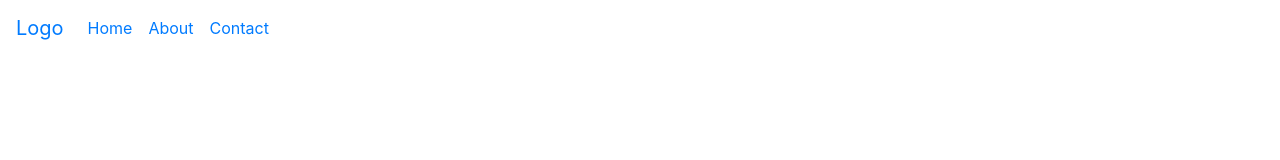
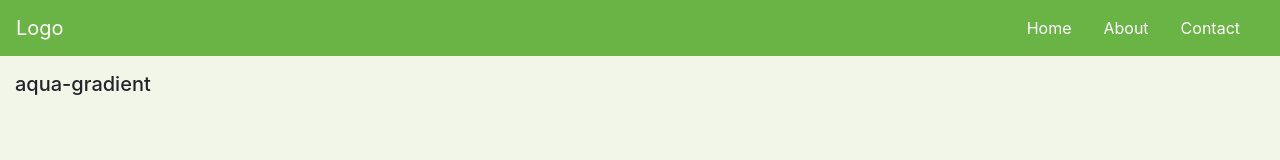
Before and after one commit to Jzhang0107/realWage, a plain HTML site: page frontend/index.html in a window 1280 px wide. Drawn offline with Linux system fonts and the light colour scheme.

Commit message:
frontend update

```diff
--- /dev/null
+++ b/frontend/css/main.css
@@ -0,0 +1,29 @@
+body
+{
+  padding: 0;
+  margin: 0;
+  background: #f2f6e9;
+}
+/*--- navigation bar ---*/
+.navbar
+{
+  background:#6ab446;
+}
+.nav-link,
+.navbar-brand
+{
+  color: #fff;
+  cursor: pointer;
+}
+.nav-link
+{
+  margin-right: 1em !important;
+}
+.nav-link:hover
+{
+  color: #000;
+}
+.navbar-collapse
+{
+  justify-content: flex-end;
+}
--- a/frontend/index.html
+++ b/frontend/index.html
@@ -6,6 +6,7 @@
     <meta charset="utf-8">
     <meta name="viewport" content="width=device-width, initial-scale=1">
     <link rel="stylesheet" href="bootstrap/css/bootstrap.min.css">
+    <link rel="stylesheet" type="text/css" href="css/main.css">
 
   </head>
   <body>
@@ -14,6 +15,8 @@
     <nav class="navbar navbar-expand-md">
 
       <a class="navbar-brand" href="#">Logo</a>
+
+    </div>
 
       <button class="navbar-toggler navbar-dark" type="button" data-toggle="collapse" data-target="#main-navigation">
         <span class="navbar-toggler-icon"></span>
@@ -34,5 +37,10 @@
       </div>
     </nav>
 
+    <div class="col-md-3 mb-4">
+      <div class="aqua-gradient color-block mb-3 mx-auto rounded-circle z-depth-1"></div>
+      <h5 class="mb-0">aqua-gradient</h5>
+    </div>
+
   </body>
 </html>
```
